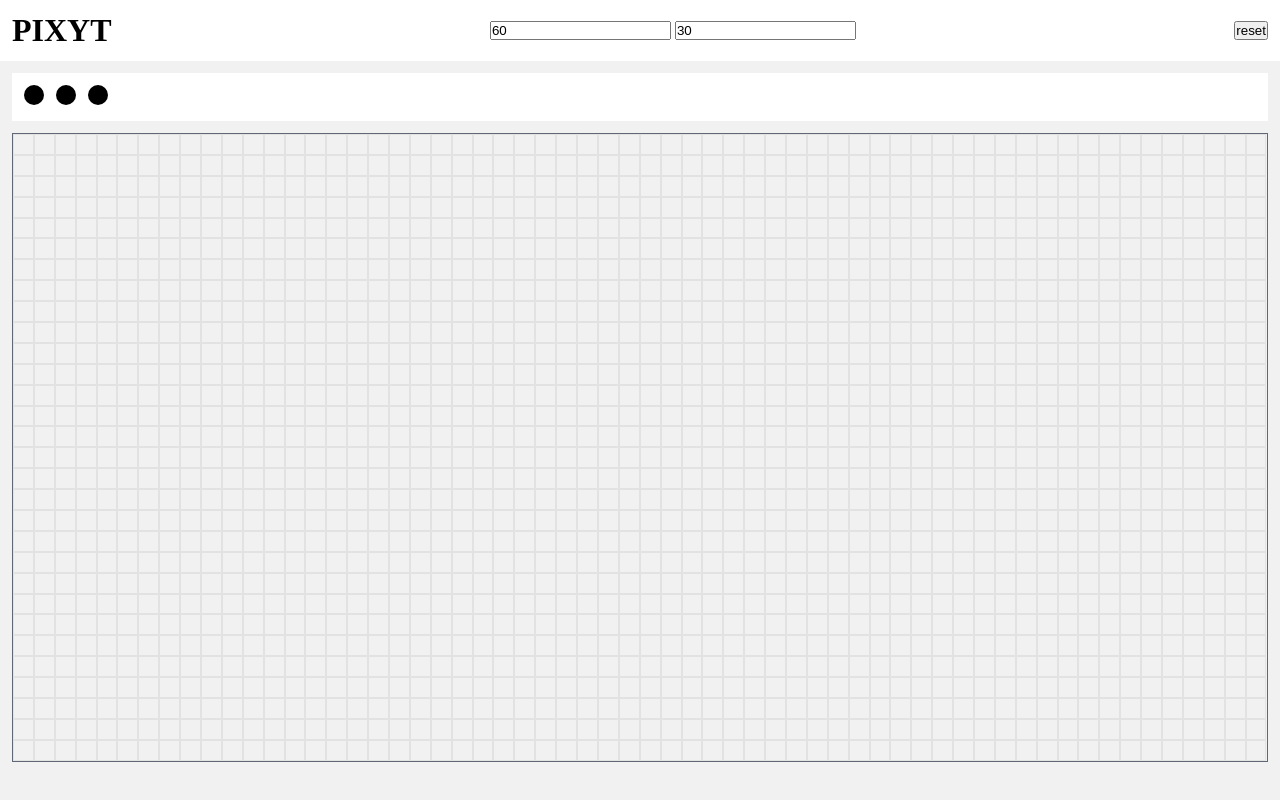
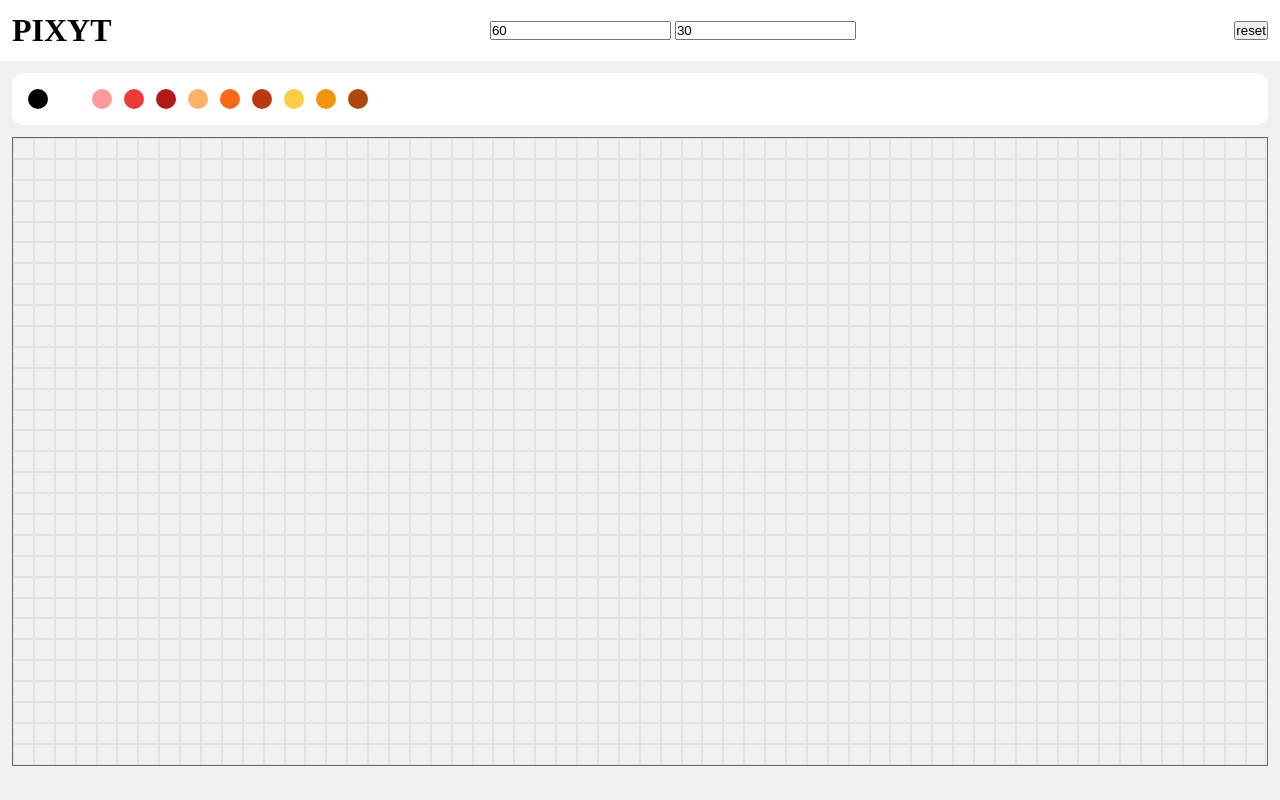
Before and after one commit to MaryChiodelli/pixyt, a plain HTML site: page index.html in a window 1280 px wide. Drawn offline with Linux system fonts and the light colour scheme.

Commit message:
select color from list

```diff
--- a/css/app.css
+++ b/css/app.css
@@ -38,19 +38,24 @@ ul, ol, menu {
 
 .color-list {
     display: flex;
-    gap: .75rem;
+    gap: .25rem;
 
     padding: .75rem;
+    border-radius: .75rem;
 
     background-color: #ffffff;
 }
 
 .color-item {
-    display: inline-block;
+    border: 4px solid #ffffff;
+    border-radius: 50%;
+
+    overflow: hidden;
+}
+
+.color-item__color {
     width: 1.25rem;
     aspect-ratio: 1 / 1;
-    border-radius: 50%;
-    background-color: #000000;
 }
 
 .canvas-wrapper {
@@ -71,3 +76,7 @@ ul, ol, menu {
 
     font-size: .5rem;
 }
+
+.selected {
+    border-color: #1FBE53;
+}
--- a/index.html
+++ b/index.html
@@ -23,15 +23,7 @@
     <main>
         <div class="container color-wrapper">
             <ul class="color-list">
-                <li>
-                    <span class="color-item"></span>
-                </li>
-                <li>
-                    <span class="color-item"></span>
-                </li>
-                <li>
-                    <span class="color-item"></span>
-                </li>
+
             </ul>
         </div>
 
--- a/js/app.js
+++ b/js/app.js
@@ -1,11 +1,33 @@
 const widthInput = document.getElementById('width');
 const heightInput = document.getElementById('height');
 const resetButton = document.getElementById('reset');
+const colorList = document.querySelector('.color-list');
 const canvasEl = document.querySelector('.canvas');
 
 let width = parseInt(widthInput.value);
 let height = parseInt(heightInput.value);
 let canvasSize = width * height;
+
+const colors = [
+    '#000000', '#FFFFFF', '#FC9A9C', '#ED3B3C', '#B01A1A', '#FEB168', '#F86817', '#BB390F', '#FDCC44', '#F3940E', '#AB490D'
+];
+const colorItemEls = [];
+const colorDivEls = [];
+
+colors.forEach(function(color) {
+    const li = document.createElement('li');
+    const div = document.createElement('div');
+
+    li.classList.add('color-item');
+    div.classList.add('color-item__color');
+    div.style.backgroundColor = color;
+
+    li.append(div);
+    colorList.append(li);
+
+    colorItemEls.push(li);
+    colorDivEls.push(div);
+});
 
 createCanvas();
 
@@ -29,6 +51,15 @@ canvasEl.addEventListener('click', function(event) {
     }
 });
 
+colorList.addEventListener('click', function(event) {
+    const target = event.target;
+    const bgColor = target.style.backgroundColor;
+
+    if (target !== colorList) {
+        console.log(target, bgColor);
+    }
+});
+
 function createCanvas() {
     for (let i = 0; i < canvasSize; i++) {
         const div = document.createElement('div');
```
